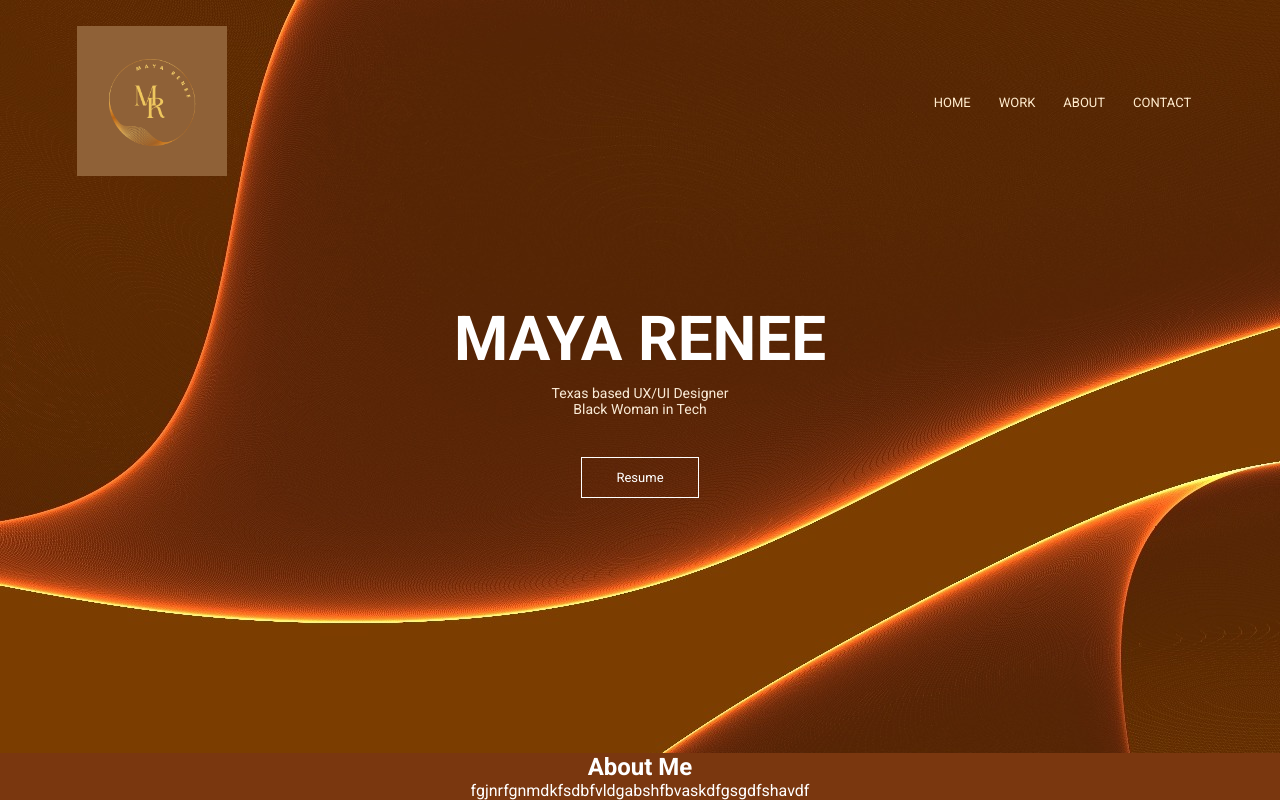
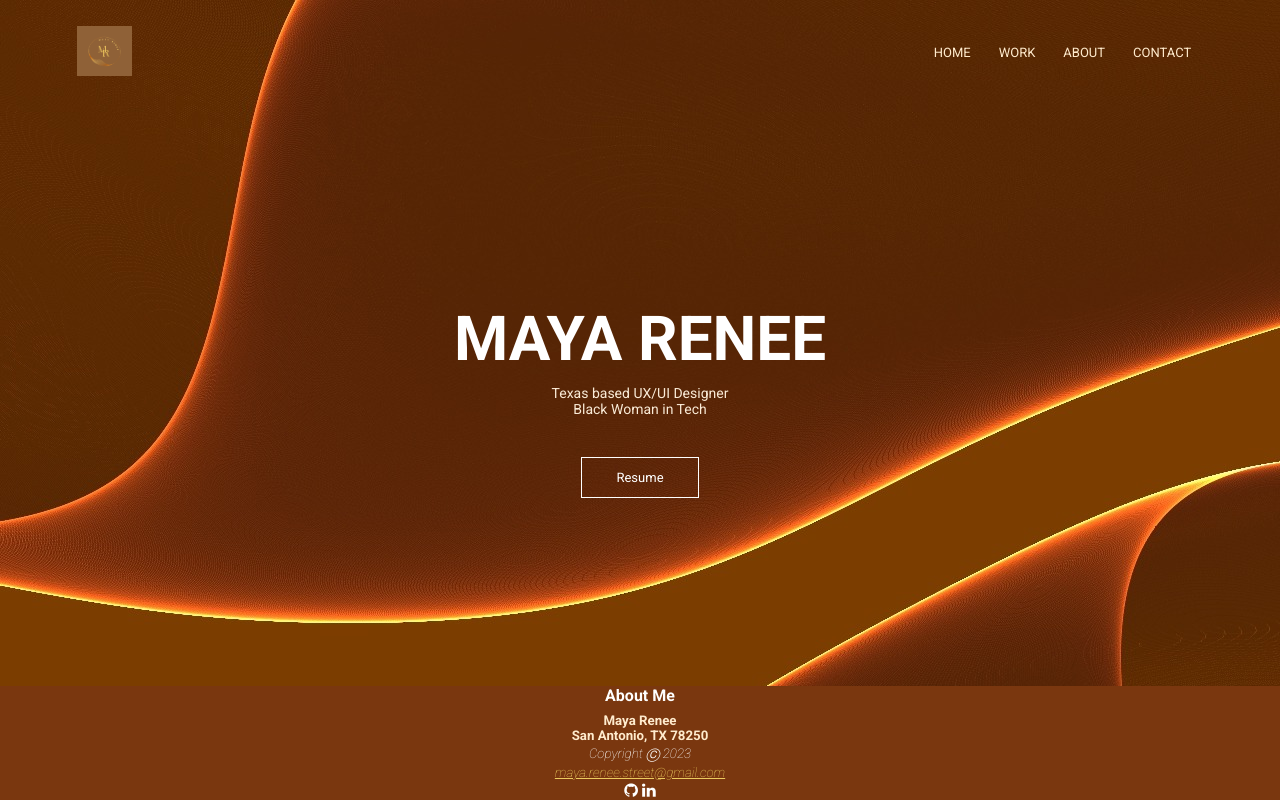
Before and after one commit to ReneeTinkerer95/UX_UI_HW_19, a plain HTML site: page index.html in a window 1280 px wide. Drawn offline with Linux system fonts and the light colour scheme.

Commit message:
footer created
footer creation, logo size edited

```diff
--- a/CSS/style.css
+++ b/CSS/style.css
@@ -14,7 +14,8 @@ nav {
     align-items: center;
 }
 nav img {
-width: 150px;
+width: 55px;
+height: 50px;
 }
 .nav-links {
     flex: 1;
@@ -123,10 +124,17 @@ nav .fa {
     background-color: rgb(122, 55, 15);
     color: white;
     text-align: center;
+    margin-bottom: auto;
   }
 
 .footer h4 {
-    margin-bottom: 25px;
+    margin-bottom: 8px;
     margin-top: auto;
     font-weight: 600;
 }
+.footer a {
+    color: rgb(236, 203, 95);
+}
+.footer h5 {
+    color: blanchedalmond;
+}
--- a/index.html
+++ b/index.html
@@ -7,7 +7,7 @@
      <link rel="preconnect" href="https://fonts.googleapis.com">
 <link rel="preconnect" href="https://fonts.gstatic.com" crossorigin>
 <link href="https://fonts.googleapis.com/css2?family=Roboto:ital,wght@0,100;0,300;0,400;0,700;1,100&display=swap" rel="stylesheet">
-<link rel="stylesheet" href="path/to/font-awesome/css/font-awesome.min.css">
+<link rel="stylesheet" href="https://cdnjs.cloudflare.com/ajax/libs/font-awesome/4.7.0/css/font-awesome.min.css">
 </head>
 <body>
 <section class="header">
@@ -51,12 +51,26 @@
 
 <!---FOOTER-->
 <section class="footer">
-     <h2>About Me</h2>
-     <p>fgjnrfgnmdkfsdbfvldgabshfbvaskdfgsgdfshavdf</p>
+     <h4>About Me</h4>
 
+     <h5>Maya Renee<br>
+     San Antonio, TX 78250<br></h5>
 
+     <small>
+     <i>
+     Copyright Ⓒ 2023<br>
+     <a href="">maya.renee.street@gmail.com</a>
+     </i>
+     </small>
 
+     <div class="icons">
+        <i class="fa fa-github"></i>
+        <i class="fa fa-linkedin"></i>
+
+    </div>
 </section>
 
 </body>
+
+<script src="js/index.js"></script>
 </html>
--- a/js/index.js
+++ b/js/index.js
@@ -0,0 +1 @@
+console.log("Your index.js file is loaded correctly!");
```
